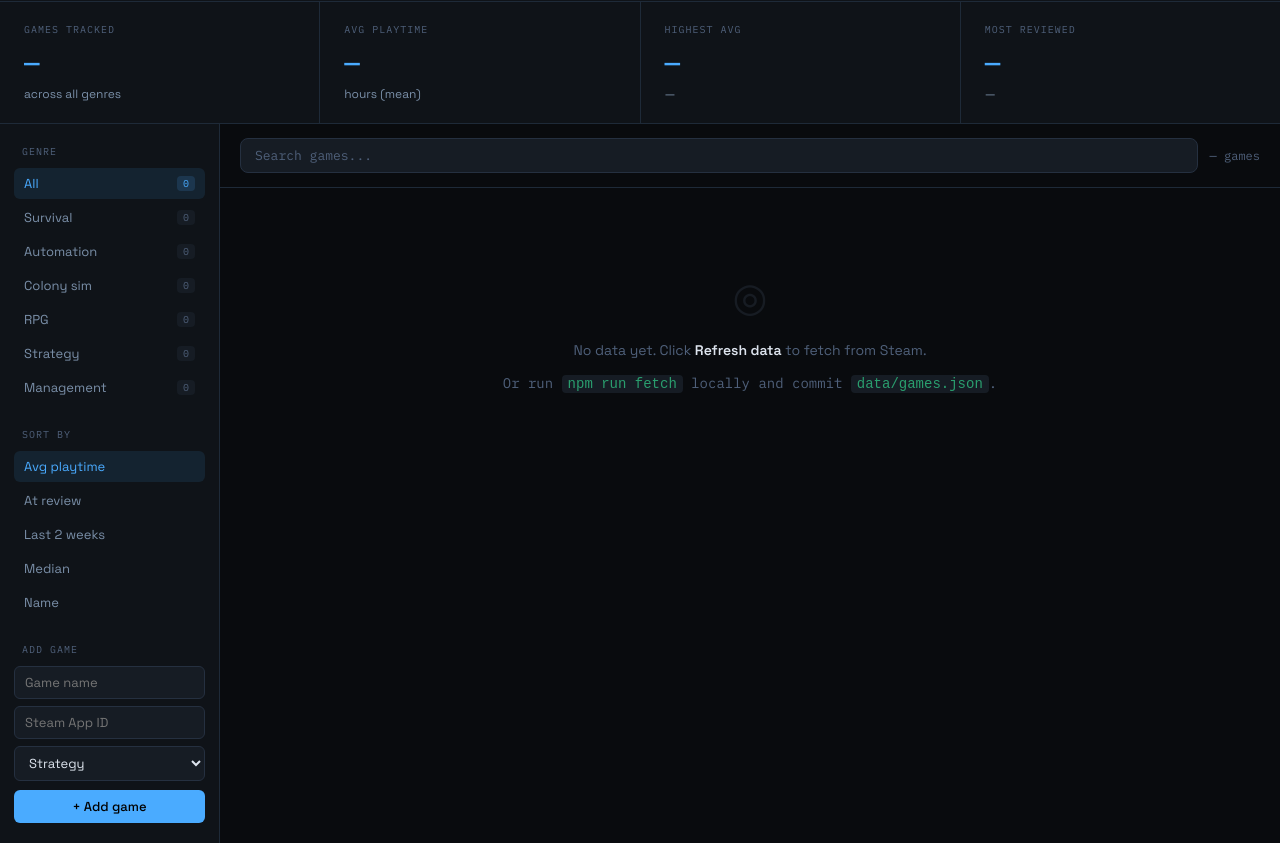
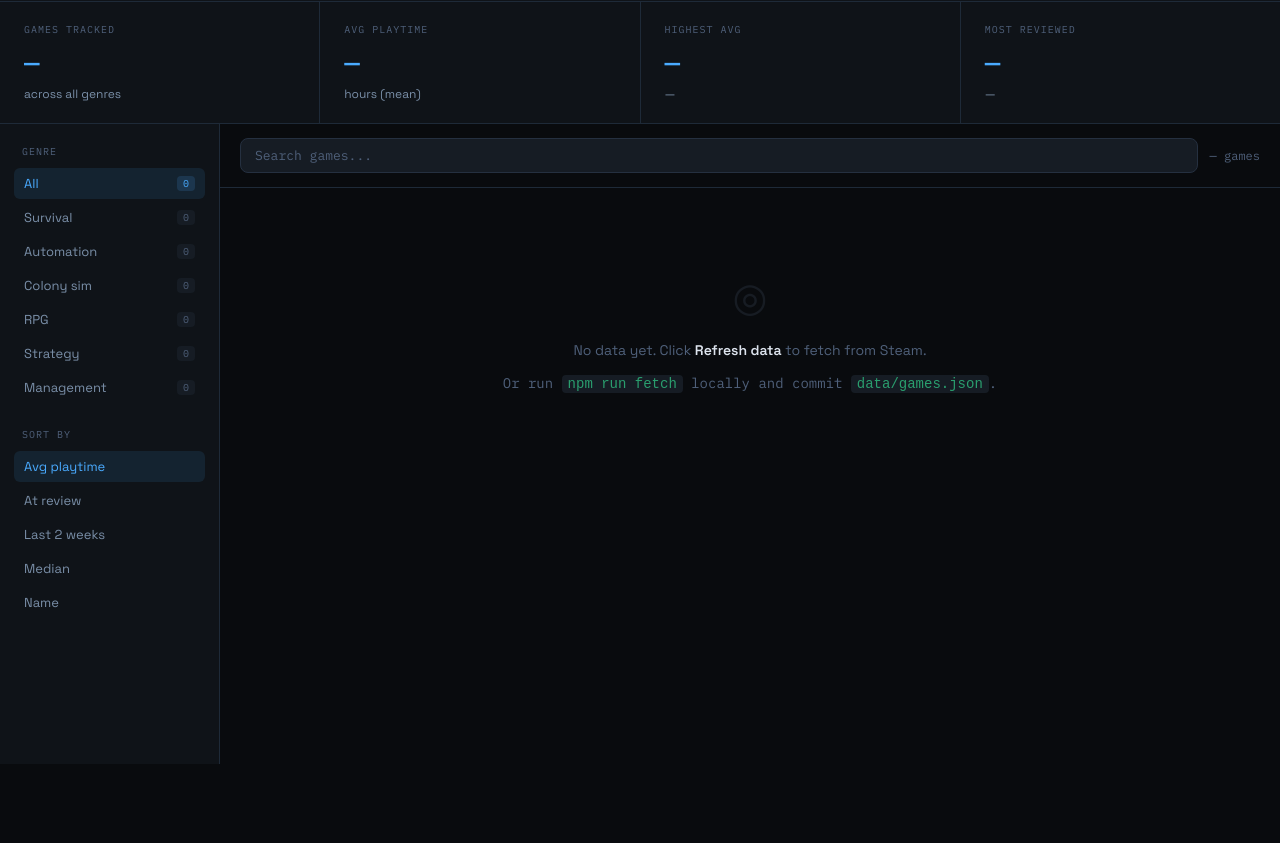
Before and after one commit to MarcoJHB/steamaddict, a website: page public/index.html in a window 1280 px wide. Shown: the part 60-903 px from the top of the page. After the commit the page ends 824 px from the top, so only its background shows below. Drawn offline with Linux system fonts and the light colour scheme; no server answers.

Commit message:
Fix scheduled fetch and remove add game feature

```diff
--- a/public/app.js
+++ b/public/app.js
@@ -6,8 +6,7 @@ let activeGenre = "all";
 let sortKey     = "avg";
 let sortDir     = -1; // -1 = descending
 
-// Extra games added via the UI (stored in localStorage)
-let customGames = JSON.parse(localStorage.getItem("customGames") || "[]");
+
 
 // ── Boot ───────────────────────────────────────────────
 window.addEventListener("DOMContentLoaded", () => {
@@ -59,23 +58,6 @@ async function triggerFetch() {
     btn.disabled = false;
     btn.classList.remove("loading");
   }
-}
-
-// ── Add game ───────────────────────────────────────────
-function addGame() {
-  const name  = document.getElementById("newGameName").value.trim();
-  const appId = document.getElementById("newAppId").value.trim();
-  const genre = document.getElementById("newGenre").value;
-
-  if (!name || !appId) { toast("Enter a game name and App ID", "err"); return; }
-  if (!/^\d+$/.test(appId)) { toast("App ID must be a number", "err"); return; }
-
-  customGames.push({ name, appId, genre });
-  localStorage.setItem("customGames", JSON.stringify(customGames));
-
-  document.getElementById("newGameName").value = "";
-  document.getElementById("newAppId").value = "";
-  toast(`Added ${name} — click Refresh data to fetch stats`, "ok");
 }
 
 // ── Filters ────────────────────────────────────────────
--- a/public/index.html
+++ b/public/index.html
@@ -90,20 +90,7 @@
         <button class="filter-btn" data-sort="name" onclick="setSort('name', this)">Name</button>
       </div>
 
-      <div class="sidebar-section">
-        <div class="sidebar-label">ADD GAME</div>
-        <input class="sidebar-input" type="text" id="newGameName" placeholder="Game name" />
-        <input class="sidebar-input" type="text" id="newAppId" placeholder="Steam App ID" />
-        <select class="sidebar-input" id="newGenre">
-          <option value="strategy">Strategy</option>
-          <option value="management">Management</option>
-          <option value="survival">Survival</option>
-          <option value="automation">Automation</option>
-          <option value="colony">Colony sim</option>
-          <option value="rpg">RPG</option>
-        </select>
-        <button class="add-btn" onclick="addGame()">+ Add game</button>
-      </div>
+
     </aside>
 
     <!-- CONTENT -->
```
Also changed, not shown: netlify/functions/scheduled-fetch.js (+5 -5 lines).
